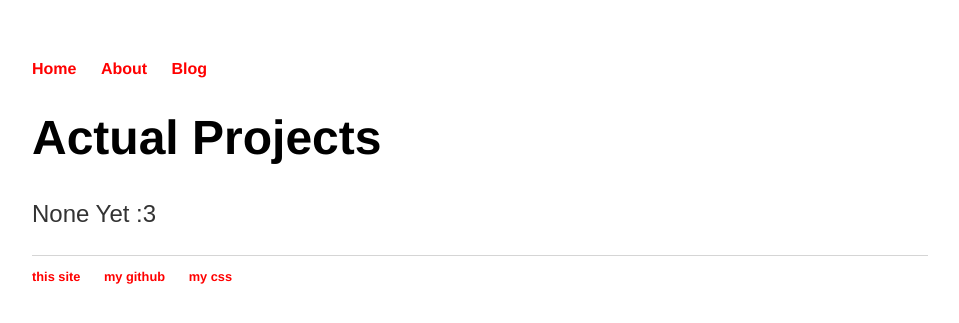
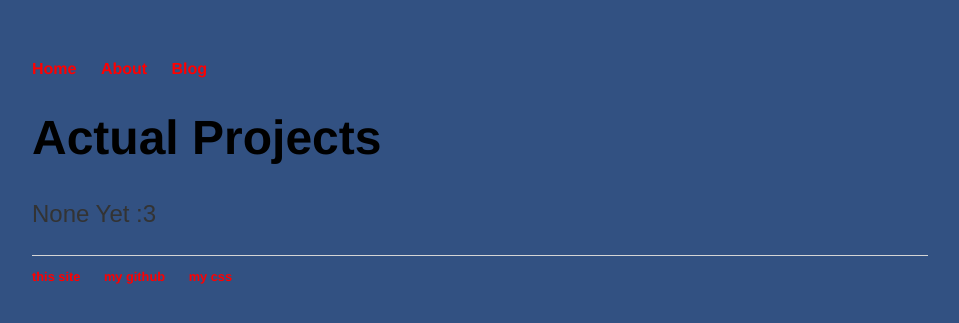
Before and after one commit to Samplasion/samplasion.github.iold, a Jekyll site: the page built from projects3DS/index.md, in a window 1280 px wide. Shown: the top 323 px of the page, without its empty margins (160-1119 px from the left). Built offline with Jekyll 4.4.1, drawn with Linux system fonts in a browser that asks for light colours.

Commit message:
Update main.css

```diff
--- a/css/main.css
+++ b/css/main.css
@@ -1,6 +1,7 @@
  body {
       margin: 60px auto;
       width: 70%;
+      background-color: #325182;
  +    font-family: 'Arial';
   }
   nav ul, footer ul {
@@ -37,6 +38,7 @@
  }
  p {
      font-size: 1.5em;
+     font-color: #ffffff;
      font-family: 'Arial';
      line-height: 1.4em;
      color: #333;
```
